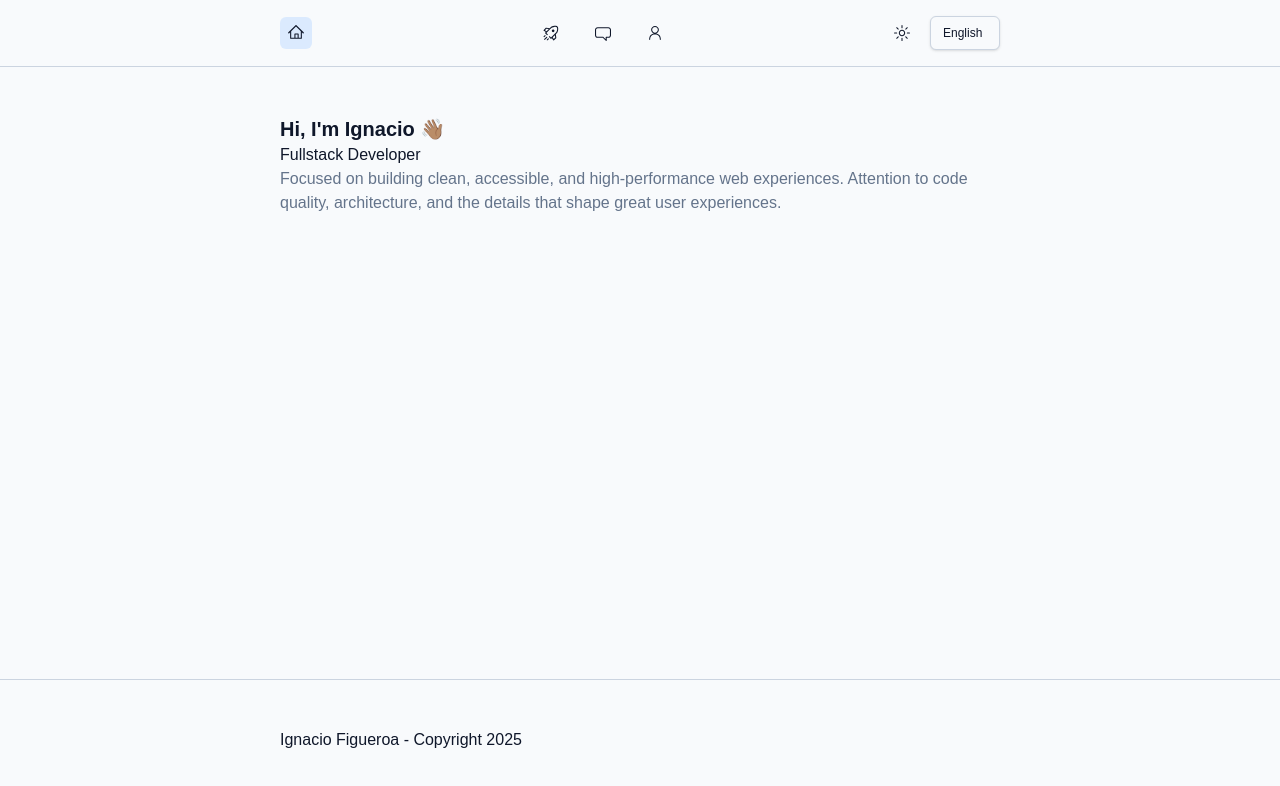
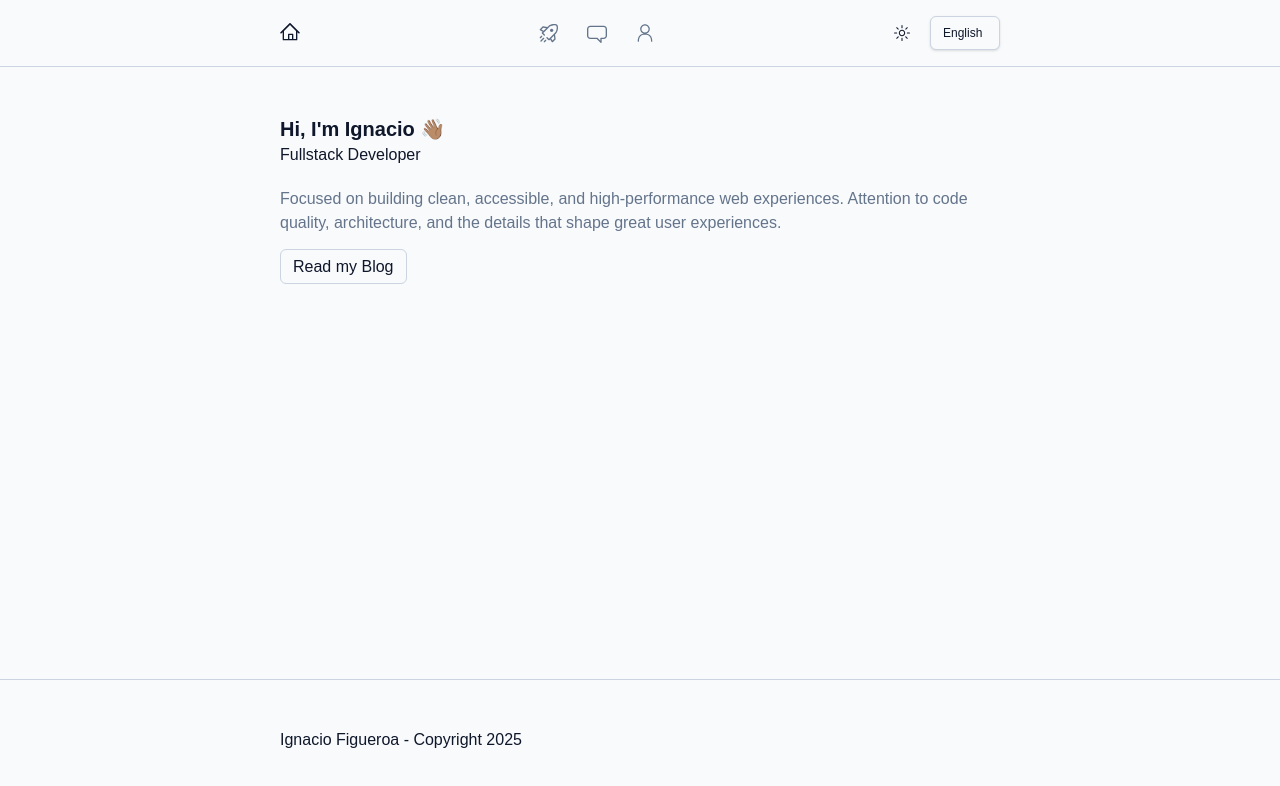
Before and after one commit to figueroaignacio/portfolio, a React (Vite) app: page / in a window 1280 px wide. Shown: the top 786 px of the page. Built offline with nearby package versions, Linux system fonts and the light colour scheme; a web font is replaced by a local one.

Commit message:
feat: improve header icons

```diff
--- a/src/components/header.tsx
+++ b/src/components/header.tsx
@@ -49,19 +49,25 @@ export function Header() {
   return (
     <header className="border-border bg-background border-b py-4">
       <div className="container flex items-center justify-between">
-        <Link to="/" className={`btn-icon ${currentPath === '/' ? 'bg-secondary' : ''}`}>
-          <HomeIcon className="size-4" />
+        <Link
+          to="/"
+          className={`btn-icon ${currentPath === '/' ? 'text-foreground border-border' : 'text-muted-foreground'}`}
+        >
+          <HomeIcon className="size-5" />
         </Link>
         <nav>
-          <ul className="flex gap-x-5">
+          <ul className="flex gap-x-7">
             {navigation.map((item, index) => {
               const isActive = currentPath === item.href;
               console.log('currentPath:', currentPath, 'item:', item.href);
 
               return (
-                <li key={index} className={`btn-icon ${isActive ? 'bg-secondary' : ''}`}>
-                  <Link to={item.href} className="h-full w-full">
-                    <item.icon className="size-4" />
+                <li key={index}>
+                  <Link
+                    to={item.href}
+                    className={`btn-icon ${isActive ? 'border-border text-foreground' : 'text-muted-foreground'}`}
+                  >
+                    <item.icon className="hover:text-foreground size-5" />
                   </Link>
                 </li>
               );
--- a/src/i18n/es/sections.json
+++ b/src/i18n/es/sections.json
@@ -4,7 +4,7 @@
     "subtitle": "Desarrollador Fullstack",
     "description": "Enfocado en crear experiencias web claras, accesibles y de alto rendimiento. Cuido la calidad del código, la arquitectura y cada detalle que impacta en la experiencia del usuario.",
     "cta": {
-      "readMyBlog": "Visita my blog"
+      "readMyBlog": "Leer blog"
     }
   },
   "about": {
--- a/src/index.css
+++ b/src/index.css
@@ -103,11 +103,7 @@
   }
 
   .btn-outline {
-    @apply border-border rounded-md border bg-transparent px-3 py-2;
-  }
-
-  .btn-icon {
-    @apply hover:bg-secondary rounded-md p-2;
+    @apply border-border hover:bg-muted rounded-md border bg-transparent px-3 py-2;
   }
 }
 
--- a/src/sections/hero.tsx
+++ b/src/sections/hero.tsx
@@ -1,13 +1,23 @@
+// Hooks
 import { useTranslation } from 'react-i18next';
+
+// Components
+import { Link } from 'react-router';
 
 export function Hero() {
   const { t } = useTranslation('sections');
 
   return (
-    <section>
-      <h1 className="text-xl font-extrabold">{t('hero.title')}</h1>
-      <h2>{t('hero.subtitle')}</h2>
+    <section className="space-y-5">
+      <div>
+        <h1 className="text-xl font-extrabold">{t('hero.title')}</h1>
+        <h2>{t('hero.subtitle')}</h2>
+      </div>
       <p className="text-muted-foreground">{t('hero.description')}</p>
+
+      <Link to="/blog" className="btn-outline">
+        {t('hero.cta.readMyBlog')}
+      </Link>
     </section>
   );
 }
```
